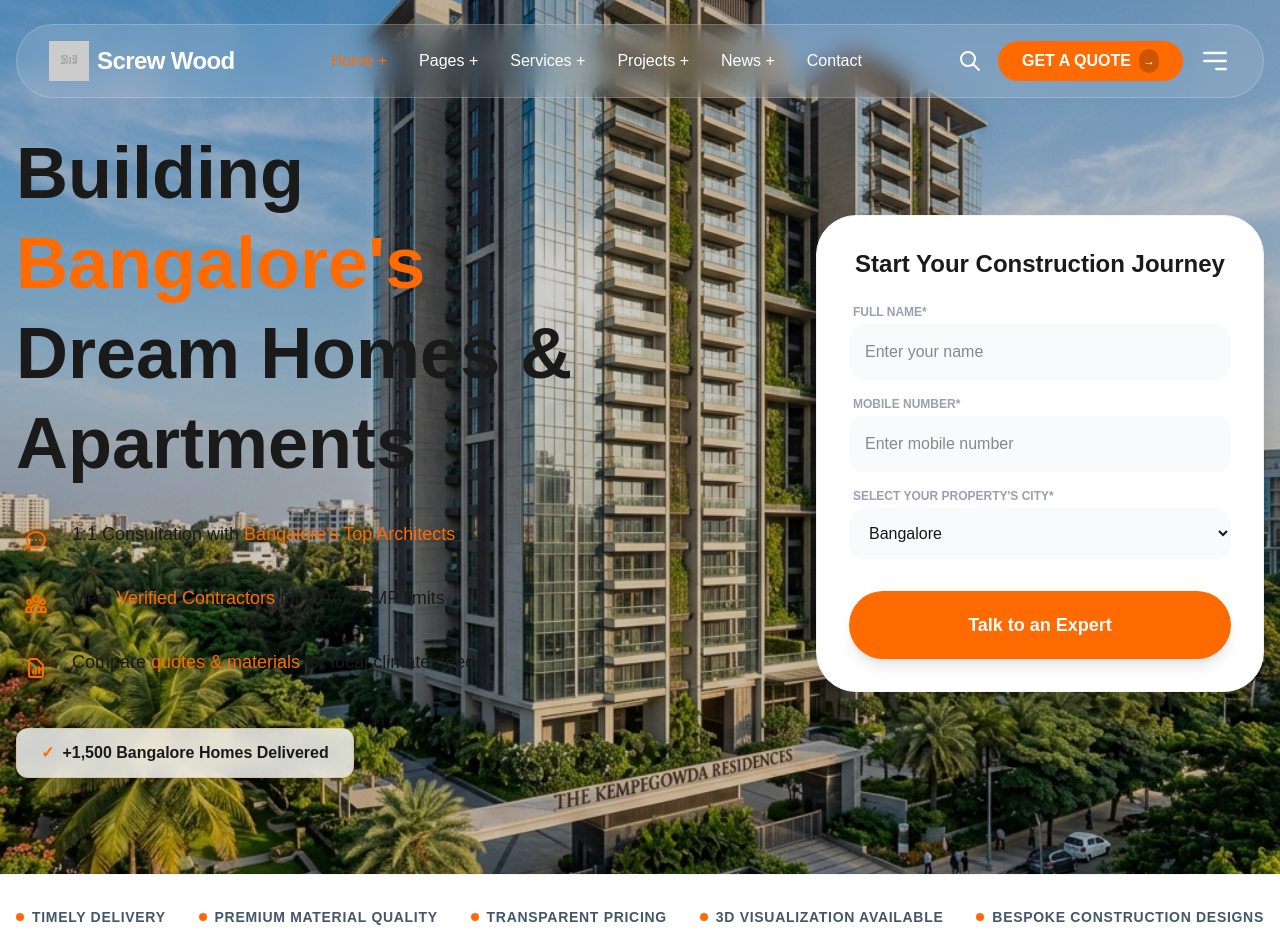
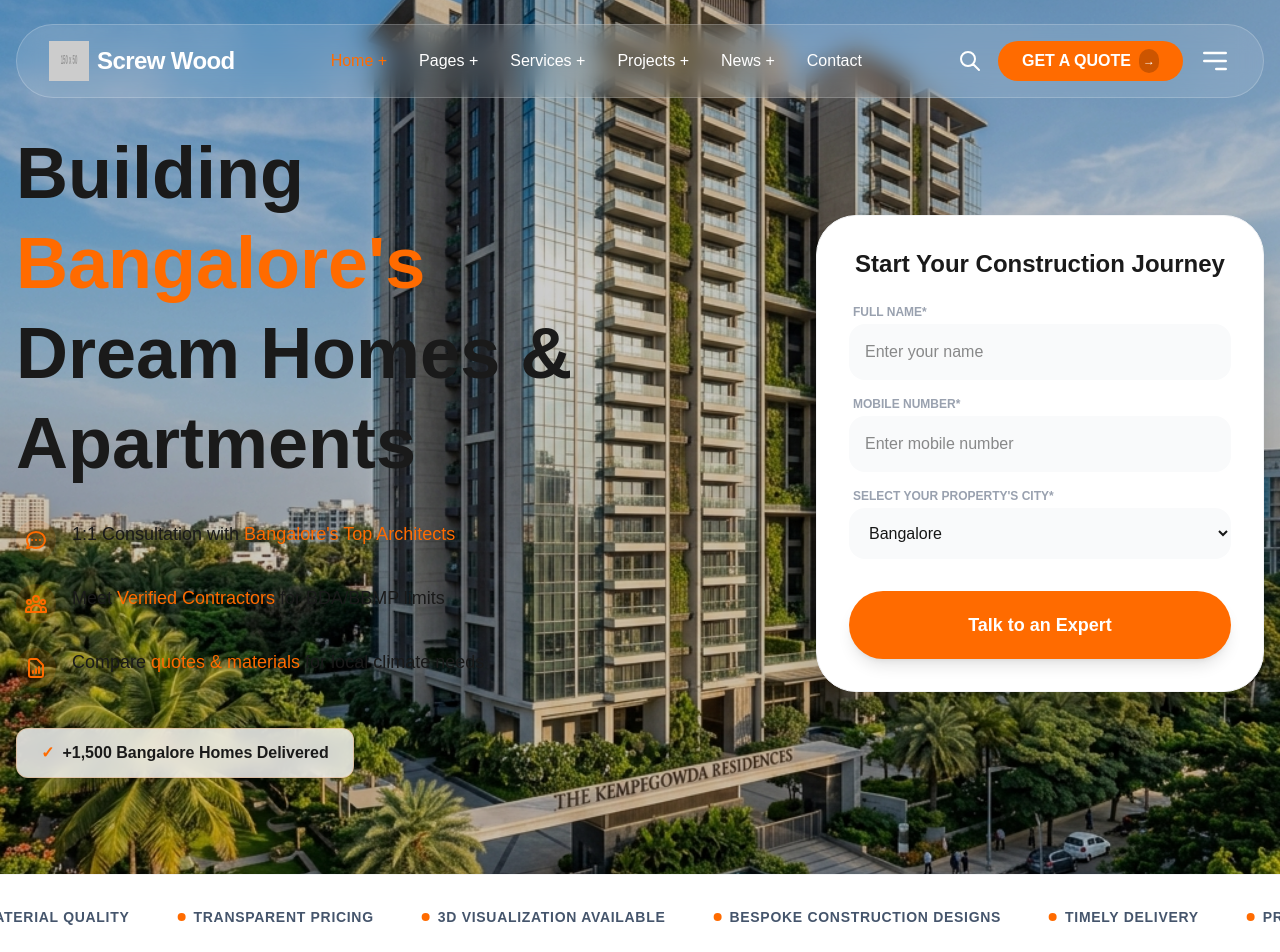
Before and after one commit to nvnkmr127/constrc-app, a Next.js app: page / in a window 1280 px wide. Shown: the top 952 px of the page. Built offline with nearby package versions, Linux system fonts and the light colour scheme.

Commit message:
feat: implement auto-scrolling marquee animation for stats section

```diff
--- a/src/components/Stats.tsx
+++ b/src/components/Stats.tsx
@@ -1,29 +1,21 @@
 export default function Stats() {
   return (
     <>
-      <div className="bg-white border-y border-gray-100 py-8">
-        <div className="max-w-7xl mx-auto px-4">
-          <div className="flex flex-wrap justify-center md:justify-between items-center gap-8 text-sm font-bold text-slate-600 uppercase tracking-wider">
-            <div className="flex items-center gap-2">
-              <span className="w-2 h-2 rounded-full bg-primary-orange"></span>
-              Timely Delivery
-            </div>
-            <div className="flex items-center gap-2">
-              <span className="w-2 h-2 rounded-full bg-primary-orange"></span>
-              Premium Material Quality
-            </div>
-            <div className="flex items-center gap-2">
-              <span className="w-2 h-2 rounded-full bg-primary-orange"></span>
-              Transparent Pricing
-            </div>
-            <div className="flex items-center gap-2">
-              <span className="w-2 h-2 rounded-full bg-primary-orange"></span>
-              3D Visualization Available
-            </div>
-            <div className="flex items-center gap-2">
-              <span className="w-2 h-2 rounded-full bg-primary-orange"></span>
-              Bespoke Construction Designs
-            </div>
+      <div className="bg-white border-y border-gray-100 py-8 overflow-hidden flex whitespace-nowrap">
+        <div className="flex items-center space-x-12 animate-marquee text-sm font-bold text-slate-600 uppercase tracking-wider">
+          <div className="flex items-center space-x-12">
+            <div className="flex items-center gap-2"><span className="w-2 h-2 rounded-full bg-primary-orange"></span>Timely Delivery</div>
+            <div className="flex items-center gap-2"><span className="w-2 h-2 rounded-full bg-primary-orange"></span>Premium Material Quality</div>
+            <div className="flex items-center gap-2"><span className="w-2 h-2 rounded-full bg-primary-orange"></span>Transparent Pricing</div>
+            <div className="flex items-center gap-2"><span className="w-2 h-2 rounded-full bg-primary-orange"></span>3D Visualization Available</div>
+            <div className="flex items-center gap-2"><span className="w-2 h-2 rounded-full bg-primary-orange"></span>Bespoke Construction Designs</div>
+          </div>
+          <div className="flex items-center space-x-12">
+            <div className="flex items-center gap-2"><span className="w-2 h-2 rounded-full bg-primary-orange"></span>Timely Delivery</div>
+            <div className="flex items-center gap-2"><span className="w-2 h-2 rounded-full bg-primary-orange"></span>Premium Material Quality</div>
+            <div className="flex items-center gap-2"><span className="w-2 h-2 rounded-full bg-primary-orange"></span>Transparent Pricing</div>
+            <div className="flex items-center gap-2"><span className="w-2 h-2 rounded-full bg-primary-orange"></span>3D Visualization Available</div>
+            <div className="flex items-center gap-2"><span className="w-2 h-2 rounded-full bg-primary-orange"></span>Bespoke Construction Designs</div>
           </div>
         </div>
       </div>
```
